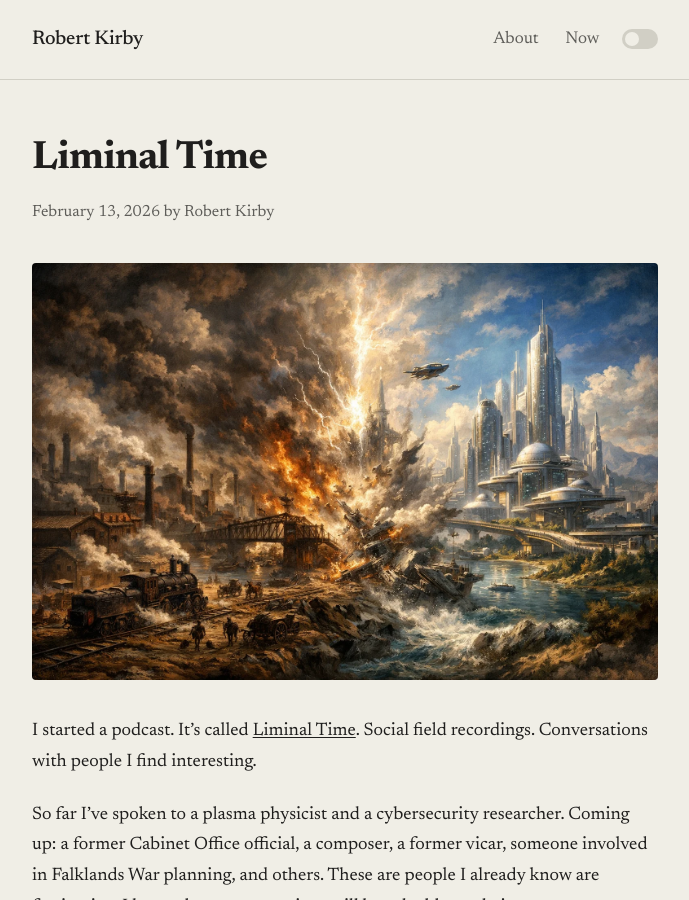
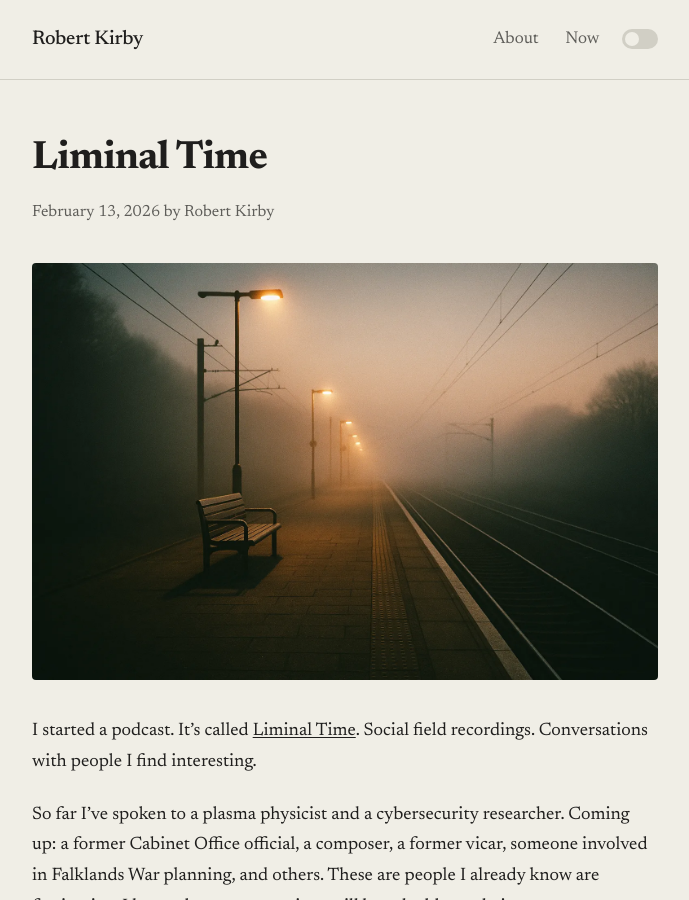
Before and after one commit to rob137/rob137.github.io, a Jekyll site: the page built from _posts/2026-02-13-liminal-time.md, in a window 1280 px wide and 900 px high. Shown: the whole window, without its empty margins (295-984 px from the left). Built offline with Jekyll 4.4.1, drawn with Linux system fonts in a browser that asks for light colours.

Commit message:
Add train platform image for Liminal Time post
Co-Authored-By: Claude Opus 4.5 <noreply@anthropic.com>

```diff
--- a/_posts/2026-02-13-liminal-time.md
+++ b/_posts/2026-02-13-liminal-time.md
@@ -4,10 +4,10 @@ title: "Liminal Time"
 date: 2026-02-13 10:00:00 +0000
 tags: [ai, podcast]
 excerpt: "I started a podcast."
-image: /assets/images/transition-period.webp
+image: /assets/images/liminal-time.webp
 ---
 
-![Liminal Time](/assets/images/transition-period.webp)
+![Liminal Time](/assets/images/liminal-time.webp)
 
 I started a podcast. It's called [Liminal Time](https://liminaltimepodcast.com). Social field recordings. Conversations with people I find interesting.
 
```
Also changed, not shown: assets/images/liminal-time.webp (added).
